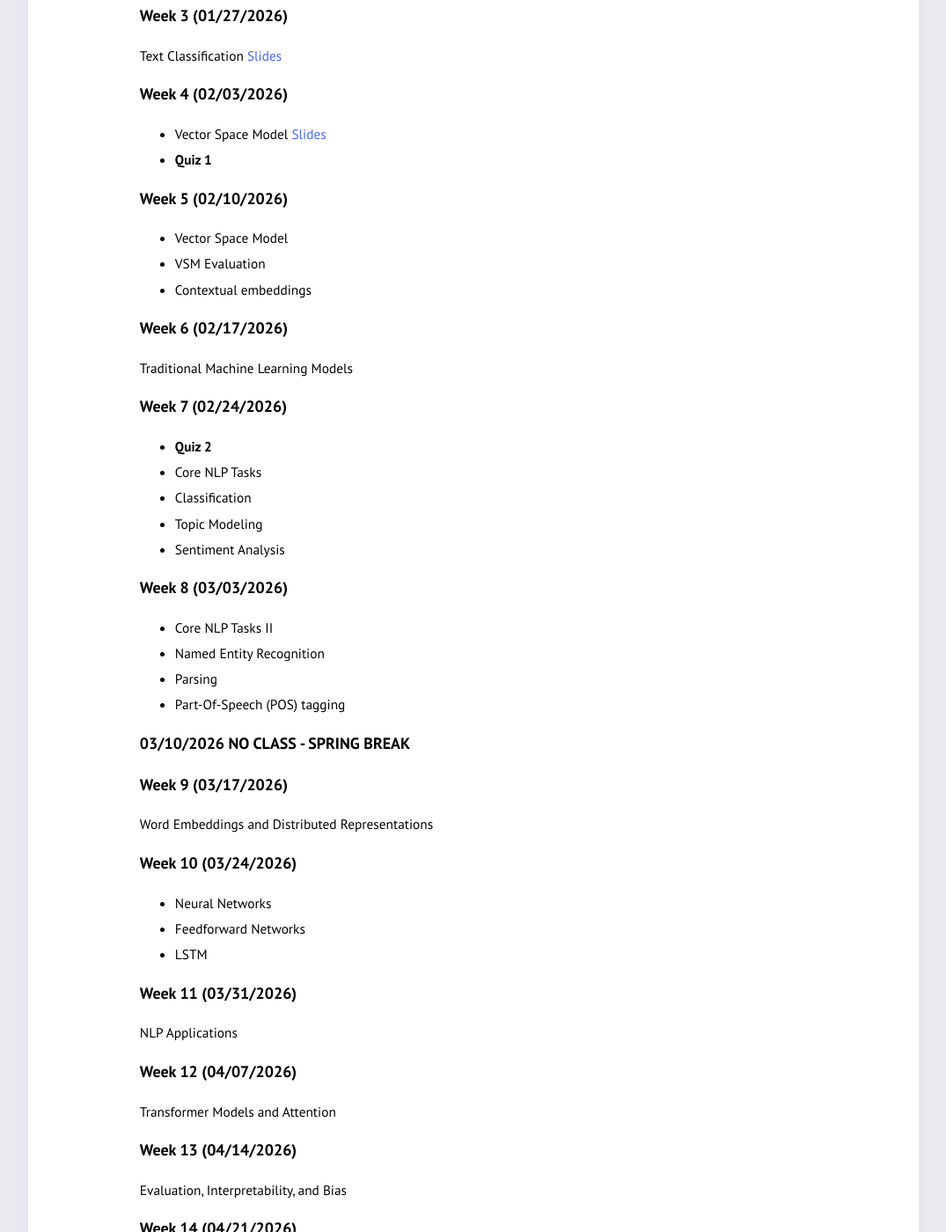
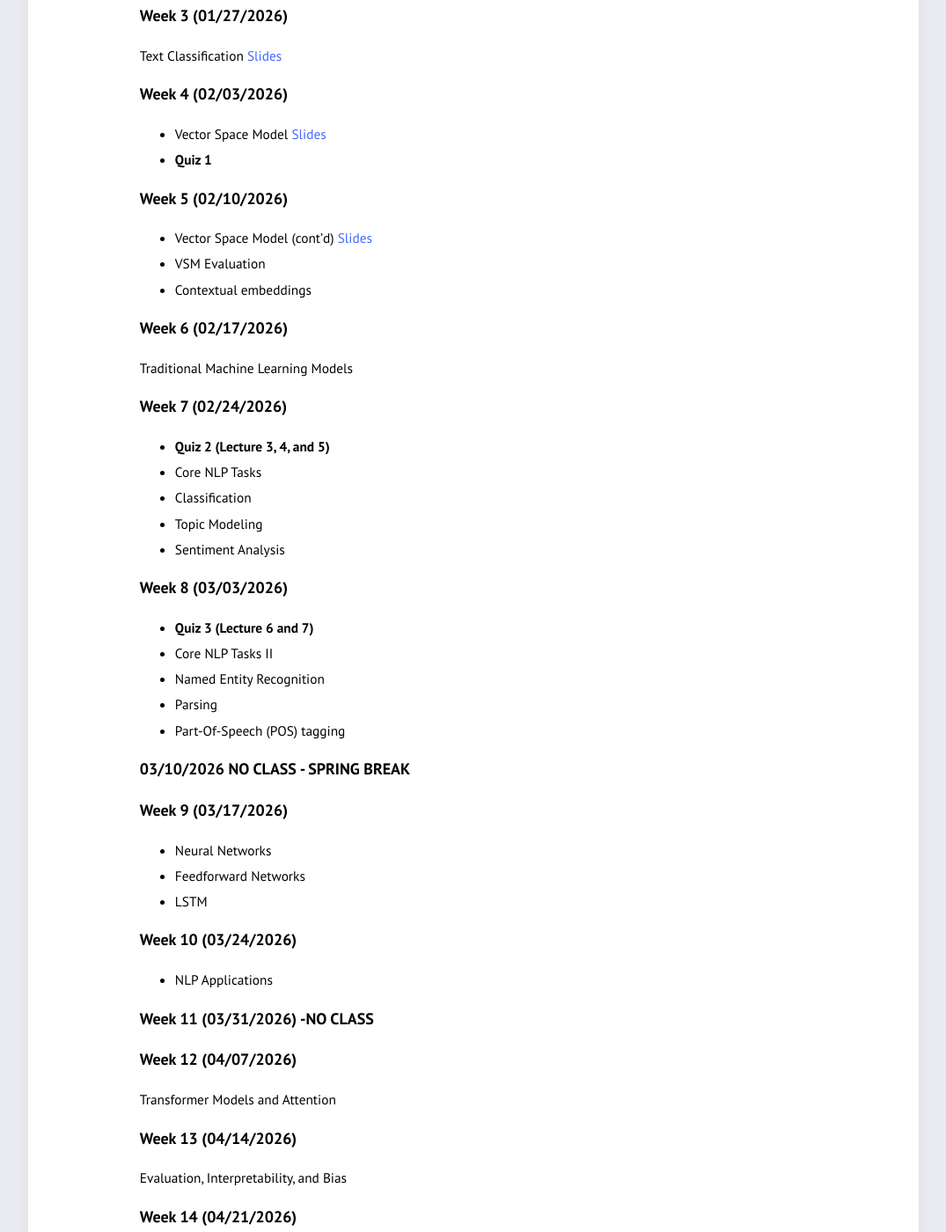
Before and after one commit to azirikly/nlu-gw26, a Jekyll site: the page built from syllabus.md, in a window 1280 px wide and 1400 px high, scrolled down 511 px. Shown: the whole window at 88% size, without its empty margins (102-1177 px from the left). Built offline with Jekyll 4.4.1, drawn with Linux system fonts in a browser that asks for light colours.

Commit message:
Update syllabus with quiz details and class topics

```diff
--- a/syllabus.md
+++ b/syllabus.md
@@ -19,7 +19,7 @@ Text Classification [Slides](slides/Lecture3_NLU_Zirikly.pdf)
 * **Quiz 1**
 
 ### Week 5 (02/10/2026)
-- Vector Space Model
+- Vector Space Model (cont'd) [Slides](slides/Lecture5_NLU_Zirikly.pdf)
 - VSM Evaluation
 - Contextual embeddings
 
@@ -27,13 +27,14 @@ Text Classification [Slides](slides/Lecture3_NLU_Zirikly.pdf)
 Traditional Machine Learning Models
 
 ### Week 7 (02/24/2026)
-* **Quiz 2**
+* **Quiz 2 (Lecture 3, 4, and 5)**
 - Core NLP Tasks
 - Classification
 - Topic Modeling
 - Sentiment Analysis
 
 ### Week 8 (03/03/2026)
+* **Quiz 3 (Lecture 6 and 7)**
 - Core NLP Tasks II
 - Named Entity Recognition
 - Parsing
@@ -41,15 +42,14 @@ Traditional Machine Learning Models
 
 ### 03/10/2026 NO CLASS - SPRING BREAK
 ### Week 9 (03/17/2026)
-Word Embeddings and Distributed Representations
-
-### Week 10 (03/24/2026)
 - Neural Networks
 - Feedforward Networks
 - LSTM
 
-### Week 11 (03/31/2026)
-NLP Applications
+### Week 10 (03/24/2026)
+- NLP Applications
+
+### Week 11 (03/31/2026) -NO CLASS
 
 ### Week 12 (04/07/2026)
 Transformer Models and Attention
```
